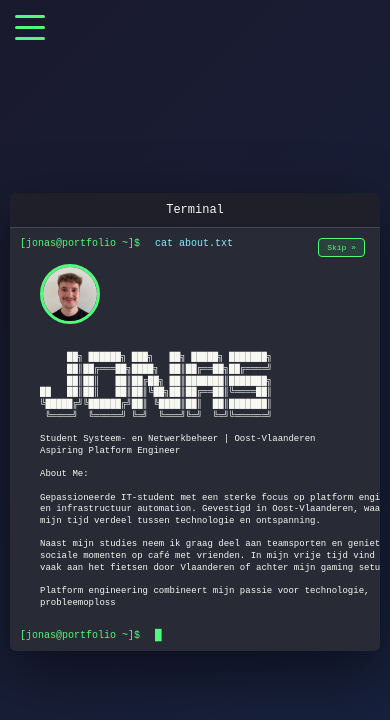
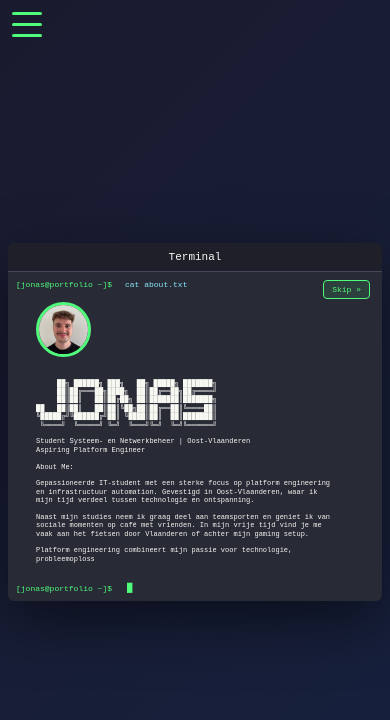
Before and after one commit to Keeposz/portfolio, a plain HTML site: page index.html in a window 390 px wide. Drawn offline with Linux system fonts and the light colour scheme.

Commit message:
Fix mobile font sizes for better readability
- Reduced all font sizes on mobile (8-9px for tablets, 7px for phones)
- ASCII art now 5-6px on small devices
- Better text wrapping and overflow handling
- All text now fits properly on mobile screens

```diff
--- a/style.css
+++ b/style.css
@@ -273,7 +273,7 @@ body {
 /* Responsive */
 @media (max-width: 768px) {
     body {
-        font-size: 14px;
+        font-size: 12px;
     }
 
     .hamburger {
@@ -298,7 +298,7 @@ body {
     }
 
     .container {
-        padding: 10px;
+        padding: 8px;
     }
 
     .container.sidebar-open {
@@ -311,60 +311,60 @@ body {
     }
 
     .terminal-header {
-        padding: 10px 15px;
+        padding: 8px 12px;
     }
 
     .terminal-title {
-        font-size: 12px;
+        font-size: 11px;
     }
 
     .terminal-body {
-        padding: 12px;
+        padding: 10px;
         min-height: 300px;
         max-height: 75vh;
-        font-size: 11px;
+        font-size: 9px;
         overflow-x: hidden;
     }
 
     .prompt {
-        font-size: 10px;
+        font-size: 8px;
     }
 
     .command {
-        font-size: 10px;
+        font-size: 8px;
         word-break: break-all;
     }
 
     .output {
-        font-size: 10px;
+        font-size: 8px;
     }
 
     .output-tree {
-        font-size: 10px;
-        line-height: 1.4;
+        font-size: 8px;
+        line-height: 1.3;
     }
 
     .command-line {
         display: flex;
         flex-wrap: wrap;
-        gap: 5px;
+        gap: 3px;
     }
 
     .profile-img {
-        width: 80px;
-        height: 80px;
-        margin: 10px 0;
+        width: 70px;
+        height: 70px;
+        margin: 8px 0;
     }
 
     .skip-button {
-        top: 10px;
-        right: 15px;
-        padding: 6px 12px;
-        font-size: 10px;
+        top: 8px;
+        right: 12px;
+        padding: 5px 10px;
+        font-size: 9px;
     }
 
     .terminal-input-line {
-        font-size: 11px;
+        font-size: 9px;
     }
 
     /* Better text wrapping on mobile */
@@ -372,21 +372,22 @@ body {
         white-space: pre-wrap;
         word-wrap: break-word;
         overflow-wrap: break-word;
-        font-size: 10px !important;
+        font-size: 8px !important;
     }
 
     /* ASCII art special handling */
     pre:first-child {
-        font-size: 8px !important;
+        font-size: 6px !important;
         overflow-x: auto;
+        -webkit-overflow-scrolling: touch;
     }
 }
 
 /* Extra small devices */
 @media (max-width: 480px) {
     .hamburger {
-        top: 15px;
-        left: 15px;
+        top: 12px;
+        left: 12px;
     }
 
     .sidebar ul li a {
@@ -395,13 +396,13 @@ body {
     }
 
     .terminal-body {
-        padding: 10px;
-        font-size: 10px;
+        padding: 8px;
+        font-size: 8px;
     }
 
     .profile-img {
-        width: 60px;
-        height: 60px;
+        width: 55px;
+        height: 55px;
     }
 
     .skip-button {
@@ -410,15 +411,15 @@ body {
     }
 
     .output-tree {
-        font-size: 9px !important;
-        line-height: 1.3;
+        font-size: 7px !important;
+        line-height: 1.2;
     }
 
     pre {
-        font-size: 9px !important;
+        font-size: 7px !important;
     }
 
     pre:first-child {
-        font-size: 7px !important;
+        font-size: 5px !important;
     }
 }
```
